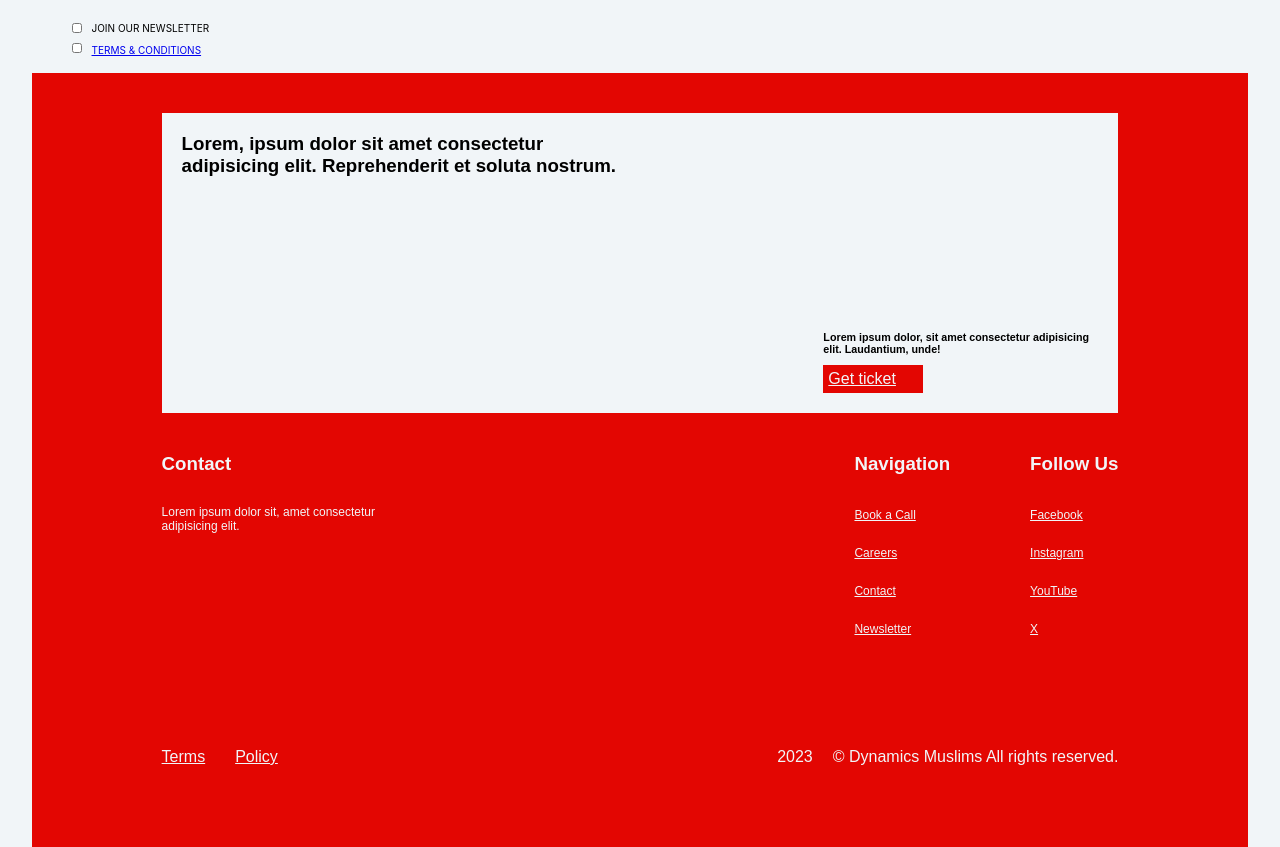
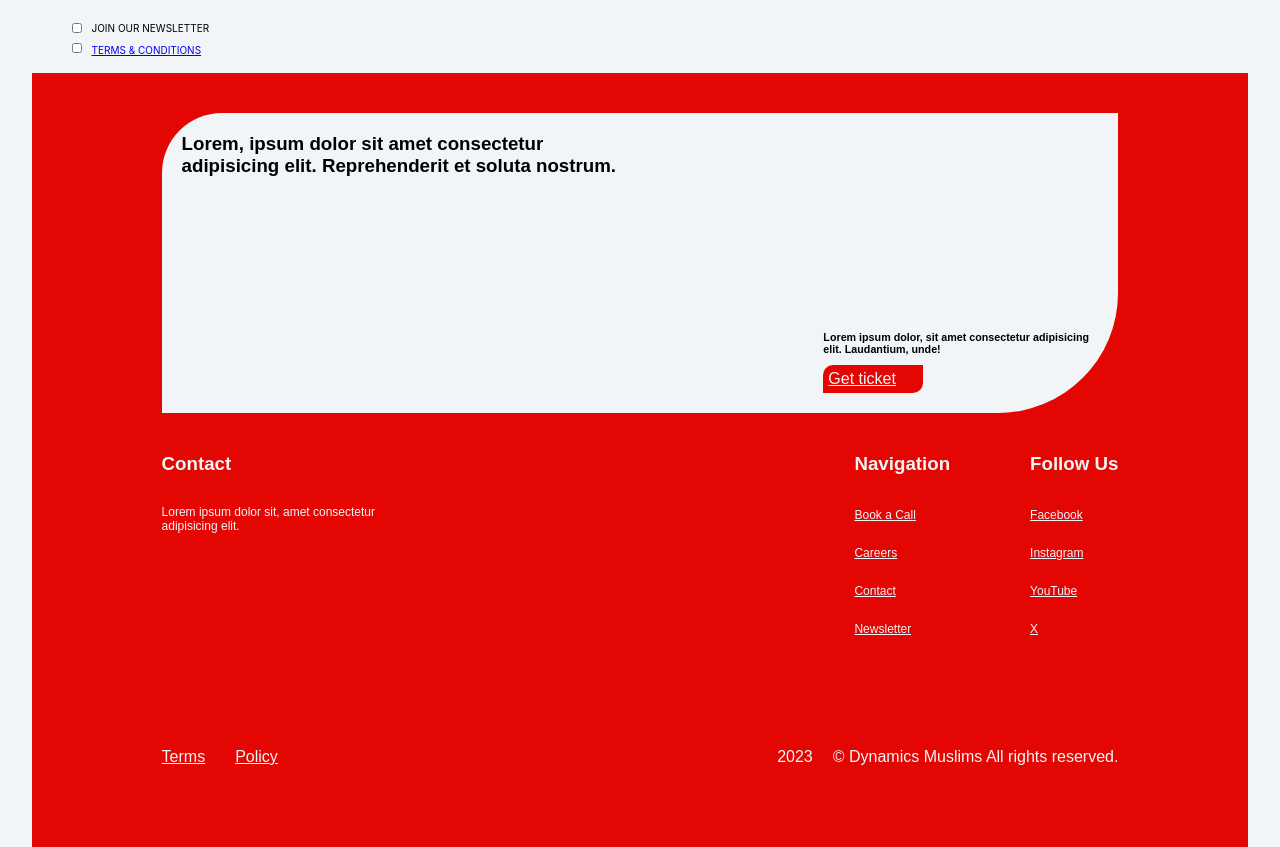
Before and after one commit to 7sololade/dynamic-muslims, a React (Create React App) app: page /signupPage in a window 1280 px wide. Shown: the part 908-1755 px from the top of the page. Built offline with nearby package versions, Linux system fonts and the light colour scheme; a web font is replaced by a local one.

Commit message:
last footer adjustment

```diff
--- a/src/components/Header.jsx
+++ b/src/components/Header.jsx
@@ -8,7 +8,7 @@ export default function Header(props) {
       <div className="banner">
 
         <div className="logo">
-          <Link>eidfair</Link>
+          <Link to="/">eidfair</Link>
         </div>
         <nav className='nav_links'>
           <NavLink className="active-link">explore</NavLink>
--- a/src/styles/Footer.css
+++ b/src/styles/Footer.css
@@ -36,6 +36,7 @@ font-family: 'Cabinet Grotesk', sans-serif; */
     padding: 20px;
     font-family: 'Satoshi', sans-serif;
     /* clip-path: polygon(424.27px 300px, 600px 300px, 600px 87.87px, 424.27px 0px, 175.73px 0px, 0px 0px, 0px 212.13px, 175.73px 300px); */
+    border-radius: 60px 0 120px 0;
 }
 
 .top-container .main-heading{
@@ -55,7 +56,7 @@ font-family: 'Cabinet Grotesk', sans-serif; */
     color: var(--background);
     width: 100px;
     padding: 5px;
-    /* border-radius: 5px 0 5px 0; */
+    border-radius: 10px 0 10px 0;
 }
 
 
```
